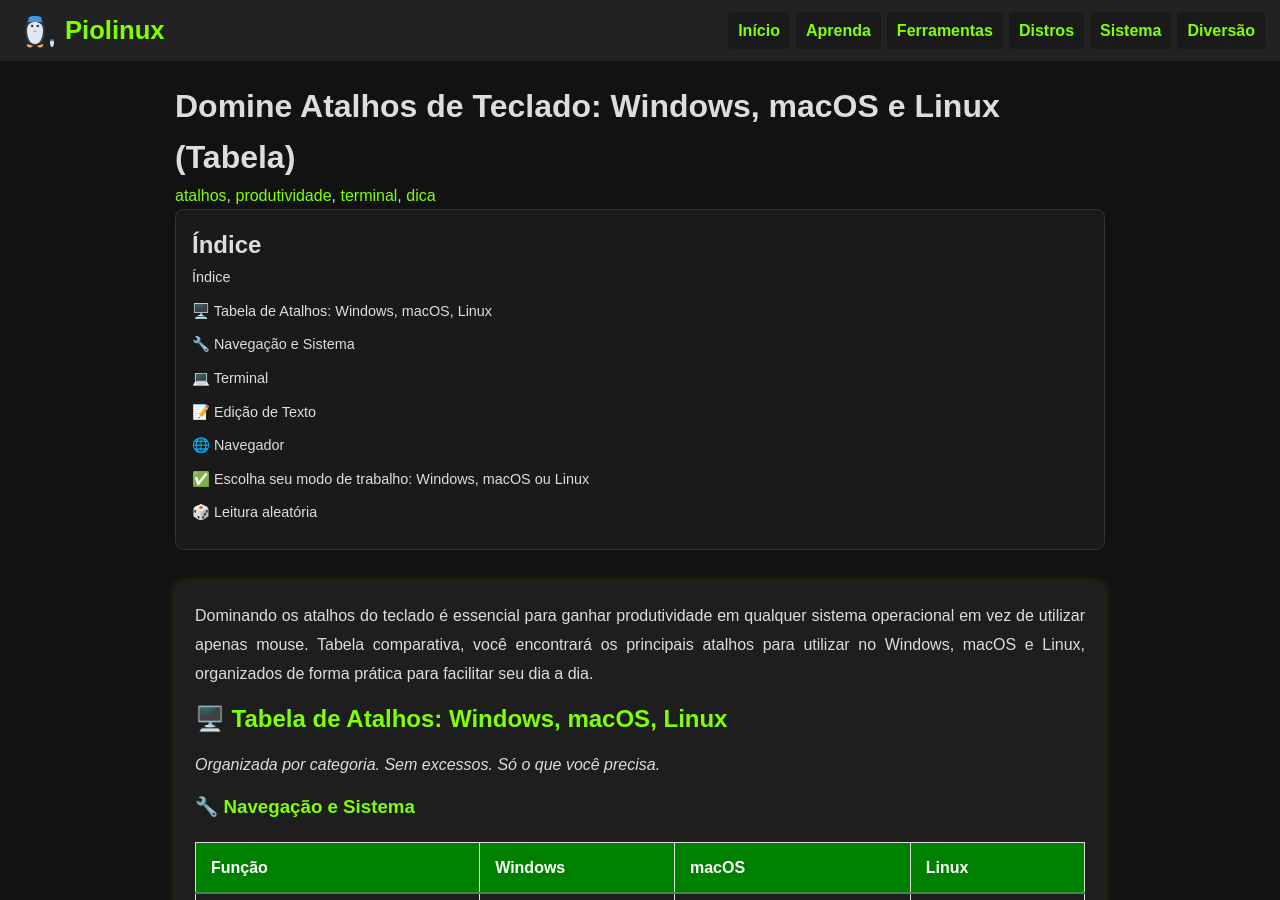
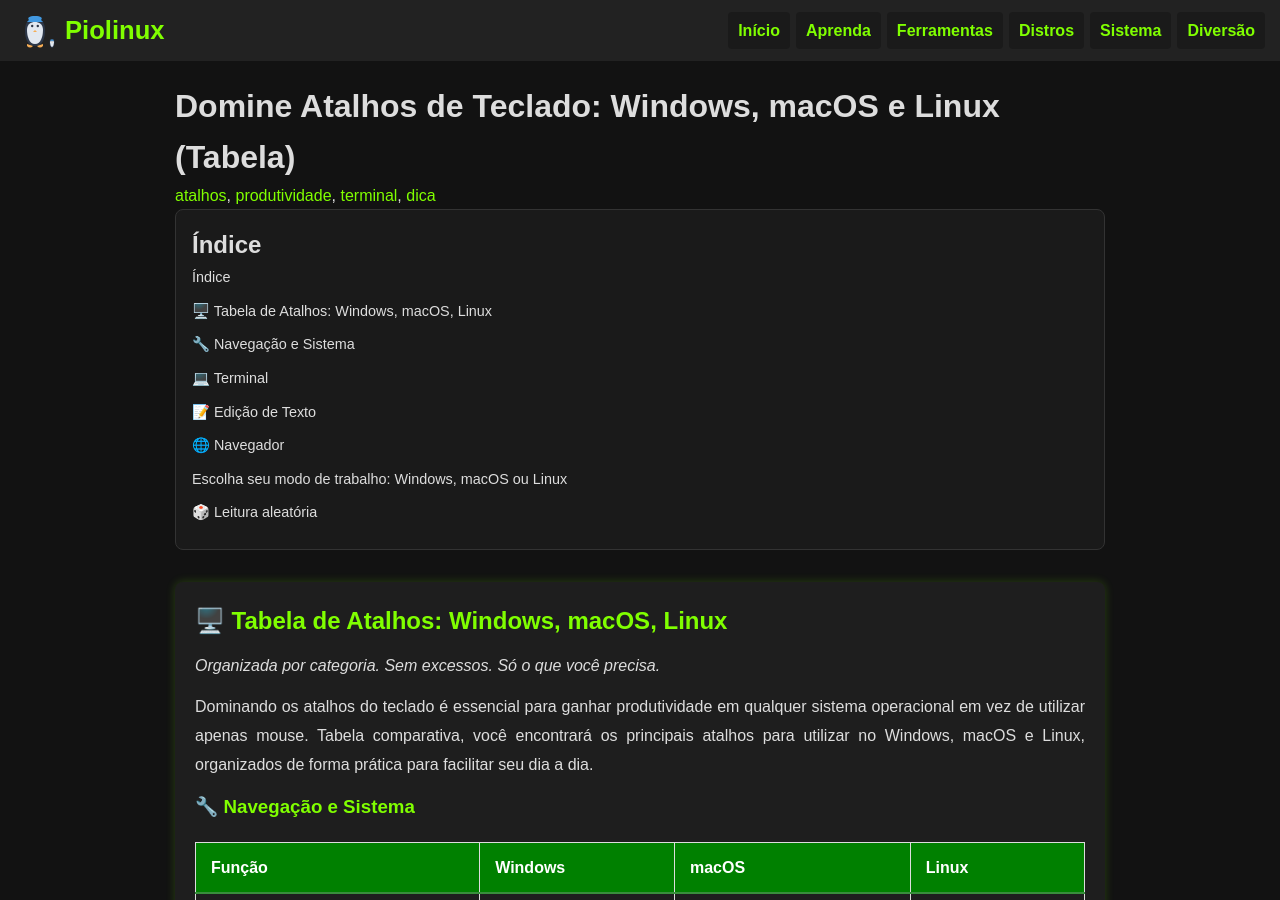
Before and after one commit to Piolinux/piolinux-site, a Jekyll site: the page built from _posts/2025-08-28-guia-atalhos-teclado.md, in a window 1280 px wide and 900 px high. Built offline with Jekyll 4.4.1, drawn with Linux system fonts in a browser that asks for light colours; some of the changed text lies outside the part shown.

```diff
--- a/_posts/2025-08-28-guia-atalhos-teclado.md
+++ b/_posts/2025-08-28-guia-atalhos-teclado.md
@@ -15,10 +15,12 @@ permalink: /atalhos-de-teclado/
 
 <section class="post-content">
 
-<p>Dominando os  atalhos do teclado é essencial para ganhar produtividade em qualquer sistema operacional em vez de utilizar apenas mouse. Tabela comparativa, você encontrará os principais atalhos para utilizar no  Windows, macOS e Linux, organizados de forma prática para facilitar seu dia a dia.</p>
+
 
 <h2>🖥️ Tabela de Atalhos: Windows, macOS, Linux</h2>
 <p><em>Organizada por categoria. Sem excessos. Só o que você precisa.</em></p>
+
+<p>Dominando os  atalhos do teclado é essencial para ganhar produtividade em qualquer sistema operacional em vez de utilizar apenas mouse. Tabela comparativa, você encontrará os principais atalhos para utilizar no  Windows, macOS e Linux, organizados de forma prática para facilitar seu dia a dia.</p>
 
 <h3>🔧 Navegação e Sistema</h3>
 <table class="evergreen-table">
@@ -228,7 +230,7 @@ permalink: /atalhos-de-teclado/
   </tbody>
 </table>
 
-<h3>✅ Escolha seu modo de trabalho: Windows, macOS ou Linux</h3>
+<h3>Escolha seu modo de trabalho: Windows, macOS ou Linux</h3>
 
 
 <p>Cada sistema possuem configurações de teclas de atalhos diferentes:
```
